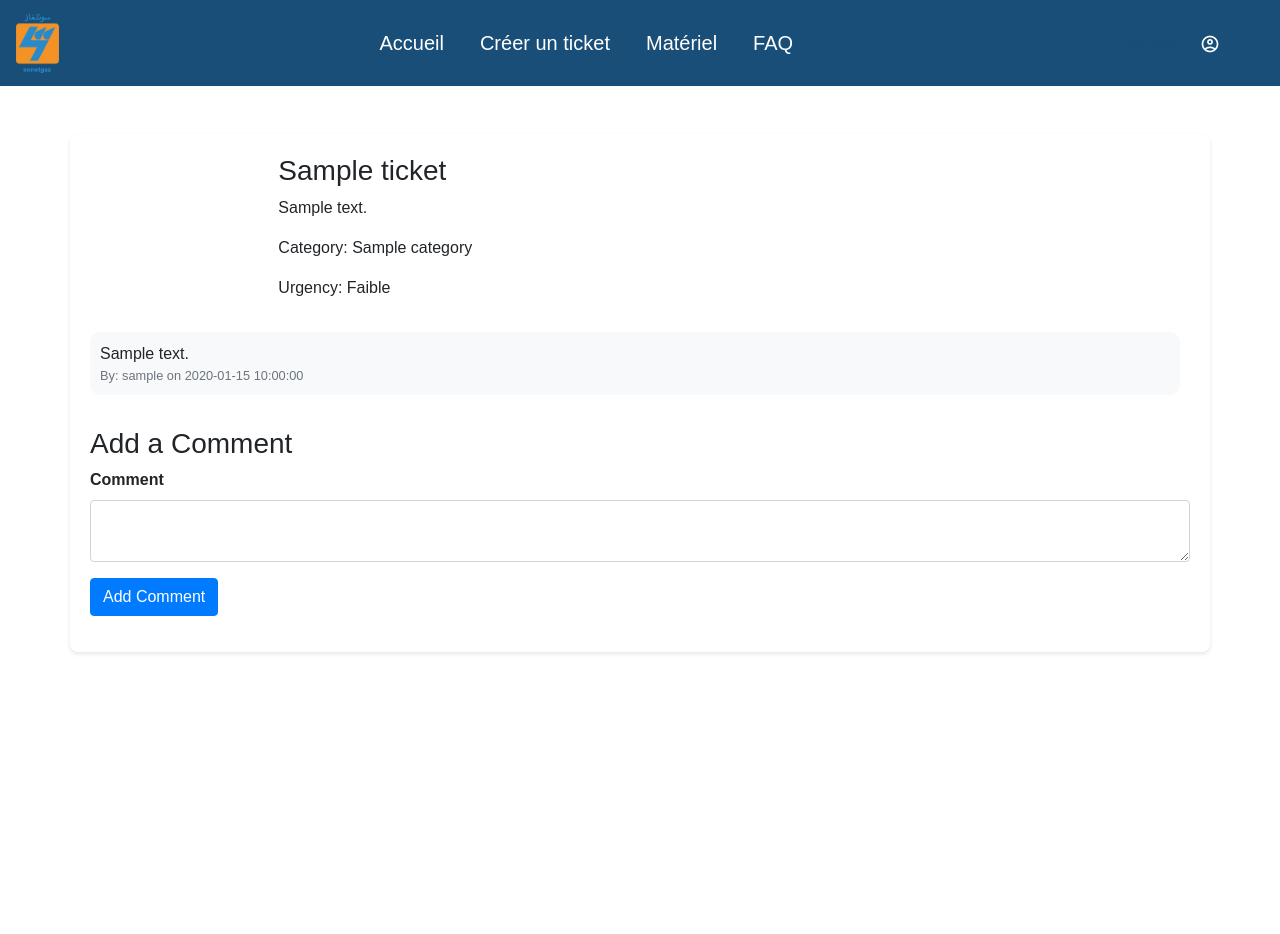
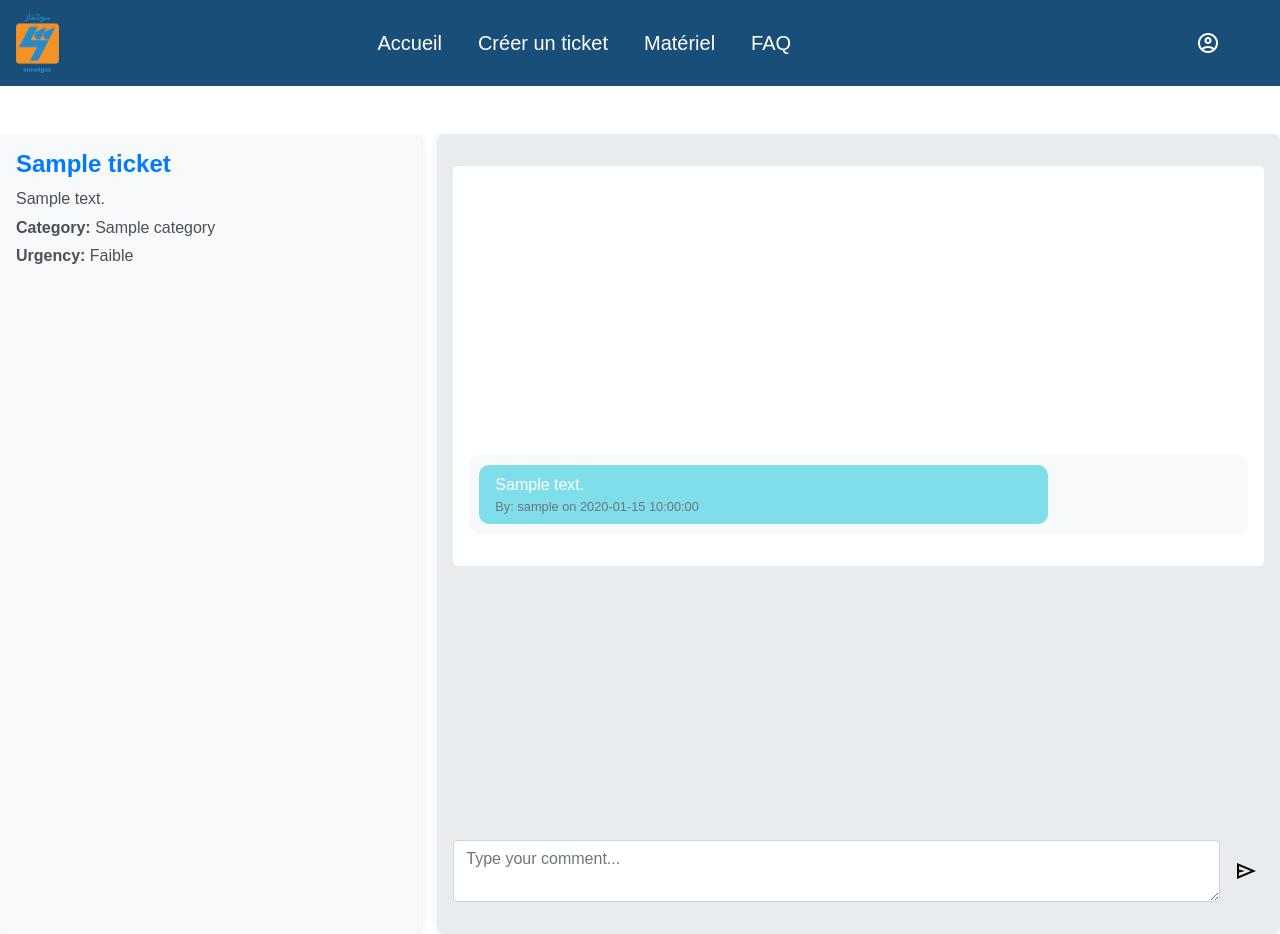
Before and after one commit to purplleee/projet, a Flask app: page /admin/ticket/1 in a window 1280 px wide. Before the commit the page ends 654 px from the top, so only its background shows below. Run offline with Flask 3, Linux system fonts and the light colour scheme; a user stored in the database is signed in; tables that the repository leaves empty hold one stand-in row (values such as "Sample post"); some libraries are stand-ins or nearby versions.

Commit message:
changed the ticket_details or the comment interface

```diff
--- a/uwu/templates/ticket_detail.html
+++ b/uwu/templates/ticket_detail.html
@@ -2,80 +2,155 @@
 {% block title %}Ticket Details{% endblock %}
 
 {% block content %}
-<div class="container mt-5">
-    <div class="row">
-        <div class="col-md-8">
+<style>
+    .container-custom {
+        display: grid;
+        grid-template-columns: 1fr 2fr;
+        gap: 1rem;
+        height: 100vh;
+        overflow: hidden;
+    }
+    .sidebar-left {
+        background-color: #f8f9fa;
+        padding: 1rem;
+        display: flex;
+        flex-direction: column;
+        justify-content: space-between;
+        box-shadow: 0 0 10px rgba(0,0,0,0.1);
+        border-radius: 8px;
+    }
+    .ticket-info {
+        margin-bottom: 1rem;
+    }
+    .ticket-info h3 {
+        margin-bottom: 0.5rem;
+        color: #007bff;
+        font-size: 1.5rem;
+        font-weight: bold;
+    }
+    .ticket-info p {
+        margin-bottom: 0.3rem;
+        font-size: 1rem;
+        color: #495057;
+    }
+    .main-content {
+        background-color: #e9ecef;
+        padding: 1rem;
+        display: flex;
+        flex-direction: column;
+        justify-content: space-between;
+        overflow-y: auto;
+        border-radius: 8px;
+        box-shadow: 0 0 10px rgba(0,0,0,0.1);
+    }
+    .comments {
+        background-color: #fff;
+        border-radius: 5px;
+        padding: 1rem;
+        flex-grow: 1;
+        overflow-y: auto;
+        margin-bottom: 1rem;
+    }
+    .comment {
+        display: flex;
+        margin-bottom: 1rem;
+    }
+    .comment .avatar {
+        flex: 0 0 50px;
+        margin-right: 1rem;
+    }
+    .comment .comment-body {
+        flex: 1;
+        background-color: #e0f7fa;
+        border-radius: 10px;
+        padding: 0.5rem 1rem;
+        position: relative;
+    }
+    .comment.current-user .comment-body {
+        background-color: #80deea;
+        color: white;
+    }
+    .form-group {
+        display: flex;
+        align-items: center;
+    }
+    .form-control {
+        flex-grow: 1;
+    }
+    .btn-icon {
+        margin-left: 0.5rem;
+        background: none;
+        border: none;
+        cursor: pointer;
+    }
+    .material-symbols-outlined {
+        vertical-align: middle;
+        font-size: 24px;
+    }
+    .btn {
+        display: flex;
+        align-items: center;
+        justify-content: center;
+        width: 100%;
+        padding: 0.5rem;
+        text-align: center;
+    }
+    .btn span {
+        margin-right: 0.3rem;
+    }
+    .button-container {
+        display: flex;
+        flex-direction: column;
+        gap: 0.5rem;
+    }
+</style>
+
+<div class="container-custom mt-5">
+    <div class="sidebar-left">
+        <div class="ticket-info">
             <h3>{{ ticket.titre }}</h3>
             <p>{{ ticket.description_ticket }}</p>
-            <p>Category: {{ ticket.category.category_name }}</p>
-            <p>Urgency: {{ ticket.urgent }}</p>
+            <p><strong>Category:</strong> {{ ticket.category.category_name }}</p>
+            <p><strong>Urgency:</strong> {{ ticket.urgent }}</p>
+        </div>
+        <div class="button-container">
+            {% if current_user.role.name == 'admin' and ticket.statut != 'clos' %}
+                <form method="post">
+                    {{ close_form.hidden_tag() }}
+                    <button type="submit" class="btn btn-danger btn-sm">
+                        <span class="material-symbols-outlined">close</span> Close Ticket
+                    </button>
+                </form>
+                {% if ticket.category.category_name == 'Panne Hard' or ticket.material_id %}
+                <a href="{{ url_for('admin.repair_ticket', ticket_id=ticket.id_ticket) }}" class="btn btn-warning btn-sm">
+                    <span class="material-symbols-outlined">build</span> Send to Repair
+                </a>
+                {% endif %}
+            {% endif %}
         </div>
     </div>
-    {% if current_user.role.name == 'admin' and ticket.statut != 'clos' %}
-    <div class="row mt-3">
-        <div class="col-md-12">
-            <form method="post">
-                {{ close_form.hidden_tag() }}
-                {{ close_form.close(class="btn btn-danger") }}
-            </form>
-        </div>
-    </div>
-    {% if ticket.category.category_name == 'Panne Hard' or ticket.material_id %}
-    <div class="row mt-3">
-        <div class="col-md-12">
-            <a href="{{ url_for('admin.repair_ticket', ticket_id=ticket.id_ticket) }}" class="btn btn-warning">Send to Repair</a>
-        </div>
-    </div>
-    {% endif %}
-    {% endif %}
-    {% if current_user.role.name != 'super_admin' and ticket.statut != 'clos' %}
-    <div class="row mt-3">
-        <div class="col-md-12">
-            <div class="comments">
+    <div class="main-content">
+        <div class="comments mt-3">
             {% for comment in comments %}
-                <div class="comment d-flex align-items-start mb-3 {{ 'current-user' if comment.user_id == current_user.user_id else 'other-user' }}">
-                    {% if comment.user_id == current_user.user_id %}
-                    <div class="avatar me-3">
-                        {% if current_user.role.name == 'admin' %}
-                        <img src="{{ url_for('static', filename='img/admin.png') }}" alt="Admin Avatar" class="rounded-circle" width="50">
-                        {% elif current_user.role.name == 'employee' %}
-                        <img src="{{ url_for('static', filename='img/avatar.png') }}" alt="Employee Avatar" class="rounded-circle" width="50">
-                        {% endif %}
-                    </div>
-                    {% endif %}
+            <div class="comment {{ 'current-user' if comment.user_id == current_user.user_id else 'other-user' }}">
                 <div class="comment-body">
                     <p>{{ comment.comment_text }}</p>
                     <p class="small text-muted">By: {{ comment.user.username }} on {{ comment.created_at }}</p>
                 </div>
-                    {% if comment.user_id != current_user.user_id %}
-                    <div class="avatar ms-3">
-                        {% if comment.user.role.name == 'admin' %}
-                        <img src="{{ url_for('static', filename='img/admin.png') }}" alt="Admin Avatar" class="rounded-circle" width="50">
-                        {% elif comment.user.role.name == 'employee' %}
-                        <img src="{{ url_for('static', filename='img/avatar.png') }}" alt="Employee Avatar" class="rounded-circle" width="50">
-                        {% endif %}
-                    </div>
-                    {% endif %}
             </div>
             {% endfor %}
         </div>
+        {% if not current_user.is_super_admin and ticket.statut != 'clos' %}
+        <form method="post" class="mt-3">
+            {{ comment_form.hidden_tag() }}
+            <div class="form-group">
+                {{ comment_form.comment_text(class="form-control", placeholder="Type your comment...") }}
+                <button type="submit" class="btn-icon">
+                    <span class="material-symbols-outlined">send</span>
+                </button>
+            </div>
+        </form>
+        {% endif %}
     </div>
 </div>
-    <div class="row mt-3">
-        <div class="col-md-12">
-            <h3>Add a Comment</h3>
-            <form method="post">
-                {{ comment_form.hidden_tag() }}
-                <div class="form-group">
-                    {{ comment_form.comment_text.label(class="form-label") }}
-                    {{ comment_form.comment_text(class="form-control") }}
-                </div>
-                <div class="form-group mt-3">
-                    {{ comment_form.submit(class="btn btn-primary") }}
-                </div>
-            </form>
-        </div>
-    </div>
-    {% endif %}
-</div>
 {% endblock %}
```
Lines whose indentation alone changed are shown as unchanged.
